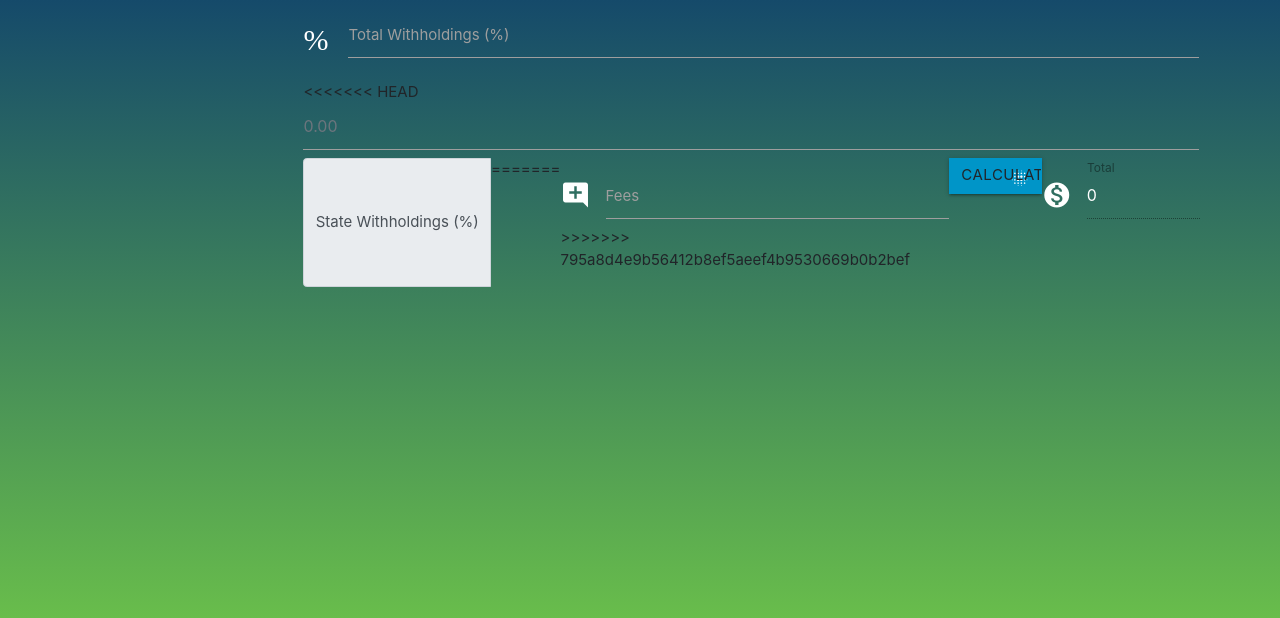
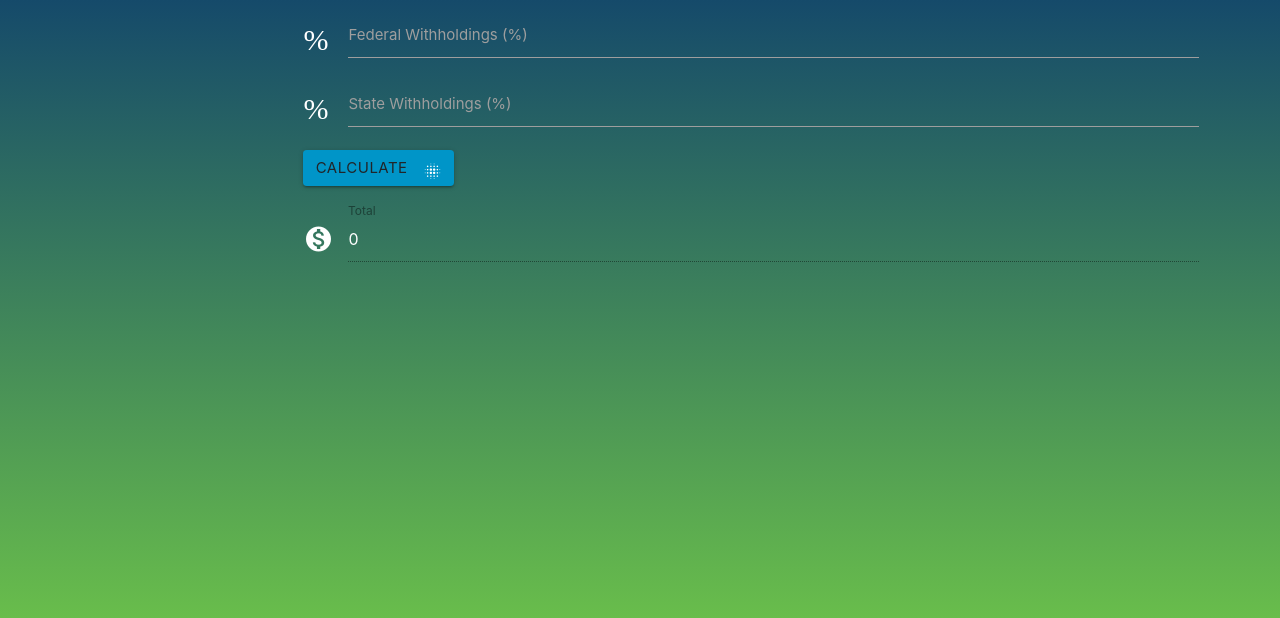
Before and after one commit to BLRussell-09/FinancialCalc, a plain HTML site: page index.html in a window 1280 px wide. Shown: the part 156-774 px from the top of the page. Drawn offline with nearby package versions, Linux system fonts and the light colour scheme; a script that the page names is missing.

Commit message:
renamed id's changed stylesheet to materialize

```diff
--- a/index.html
+++ b/index.html
@@ -28,21 +28,13 @@
             </div>
             <div class="input-field">
               <i class="material-icons prefix">%</i>
-              <input type="number" class="validate" id="totalWith" min="0">
-              <label for="totalWith">Total Withholdings (%)</label>
+              <input type="number" class="validate" id="federalWith" min="0">
+              <label for="federalWith">Federal Withholdings (%)</label>
             </div>
-<<<<<<< HEAD
-            <input type="number" class="form-control" placeholder="0.00" aria-label="Total Withholdings" aria-describedby="basic-addon1" id="totalWith">
-          </div>
-          <div class="input-group mb-3">
-            <div class="input-group-prepend">
-              <span class="input-group-text" id="basic-addon1">State Withholdings (%)</span>
-=======
             <div class="input-field">
-              <i class="material-icons prefix">add_comment</i>
-              <input type="number" class="validate" id="fee">
-              <label for="fee">Fees</label>
->>>>>>> 795a8d4e9b56412b8ef5aeef4b9530669b0b2bef
+              <i class="material-icons prefix">%</i>
+              <input type="number" class="validate" id="stateWith">
+              <label for="stateWith">State Withholdings (%)</label>
             </div>
             <a class="waves-effect waves-light btn" id="totalButton"><i class="material-icons right">blur_on</i>Calculate</a>
             <div class="input-field">
```
Also changed, not shown: javascripts/clickEvent.js (+3 -6 lines).
